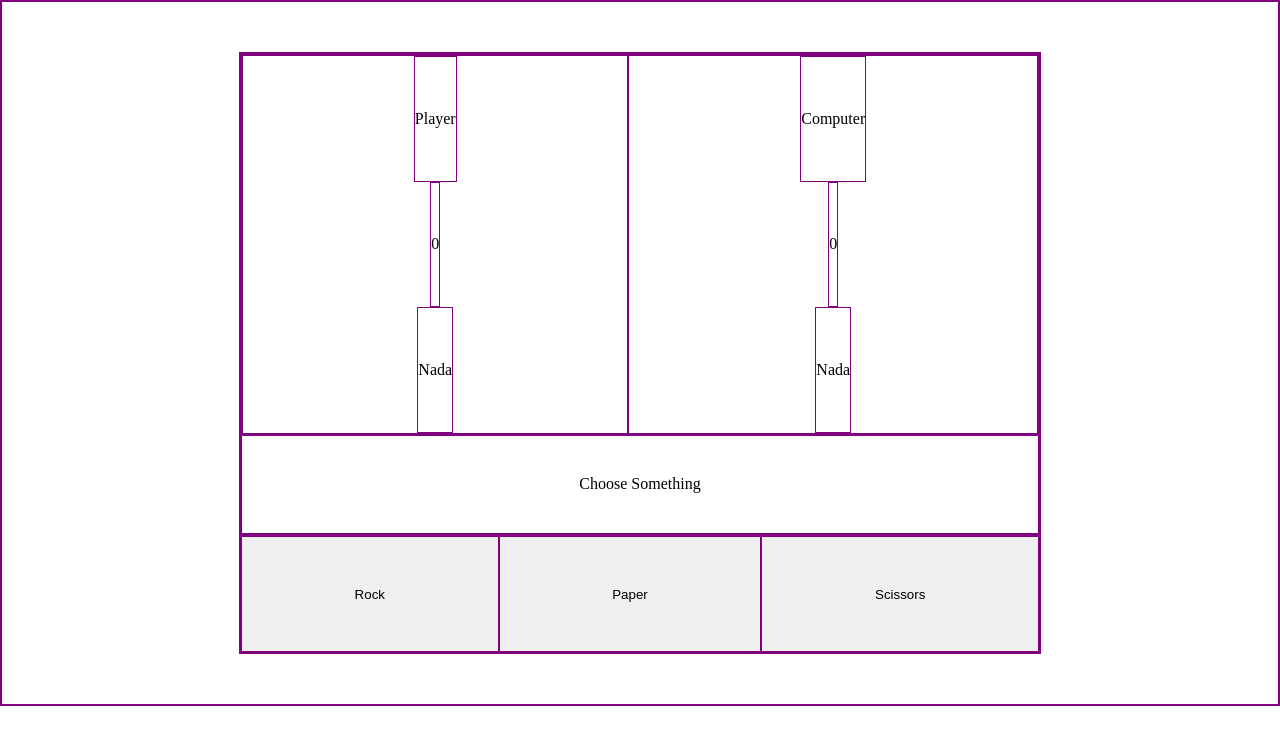
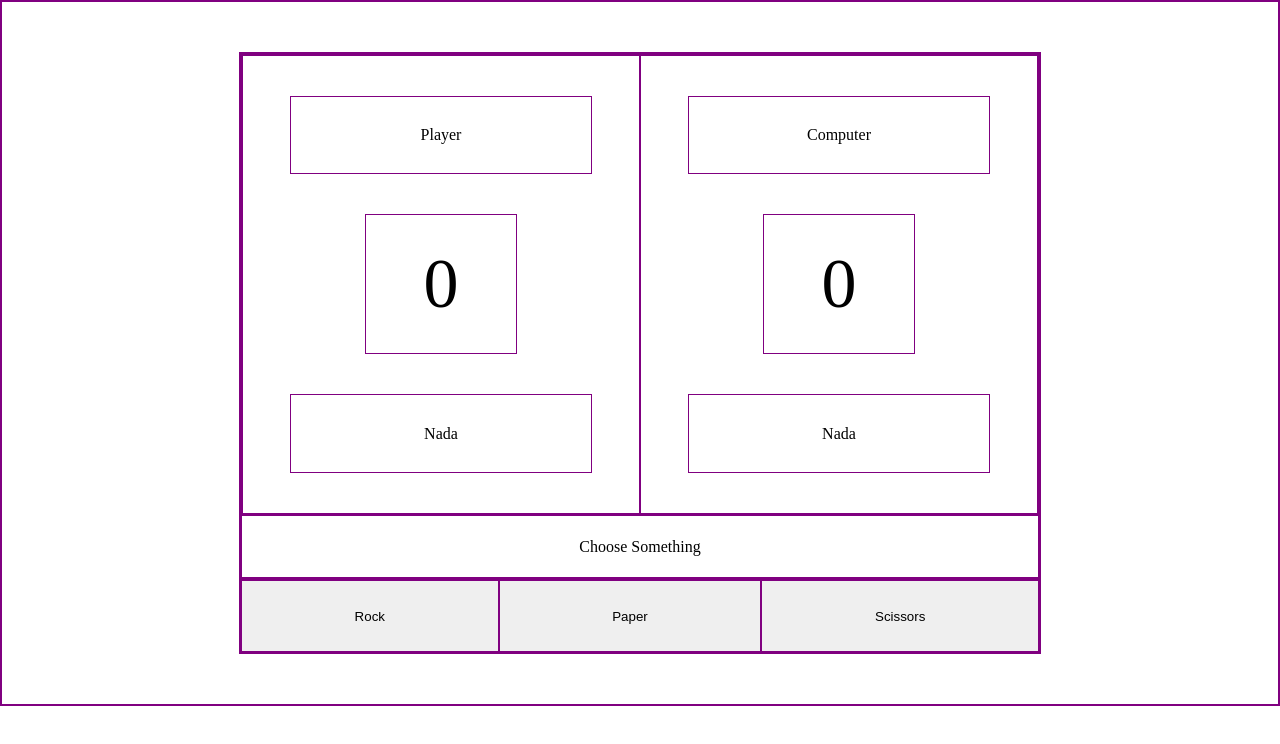
Before and after one commit to Vali644/rock-paper-scissors, a plain HTML site: page index.html in a window 1280 px wide. Drawn offline with Linux system fonts and the light colour scheme.

Commit message:
Correctly possition the elements

```diff
--- a/style.css
+++ b/style.css
@@ -28,7 +28,6 @@ body {
     display: flex;
     justify-content: center;
     flex-grow: 4;
-
 }
 
 #bottom {
@@ -56,11 +55,32 @@ body {
     display: flex;
     flex-direction: column;
     align-items: center;
-    justify-content: center;
+    justify-content: space-evenly;
+    padding: 20px
 }
 
 #player-container div,
 #computer-container div {
     display: flex;
     align-items: center;
+    margin: 20px;
 }
+
+#player-score,
+#computer-score {
+    width: 150px;
+    font-size: 70px;
+    display: flex;
+    justify-content: center;
+    align-items: center;
+}
+
+#player-name,
+#computer-name,
+#player-choice,
+#computer-choice {
+    width: 300px;
+    display: flex;
+    justify-content: center;
+    align-items: center;
+}
```
